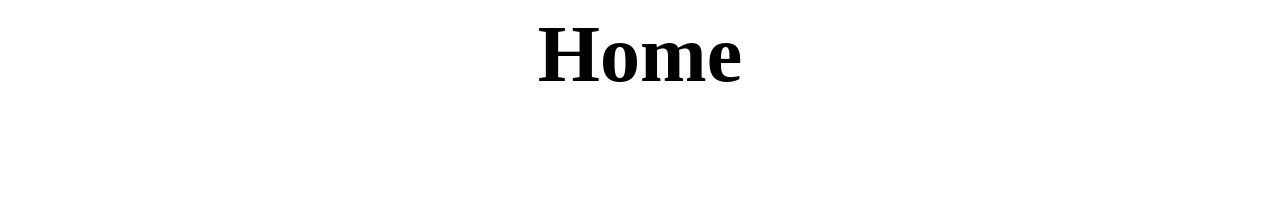
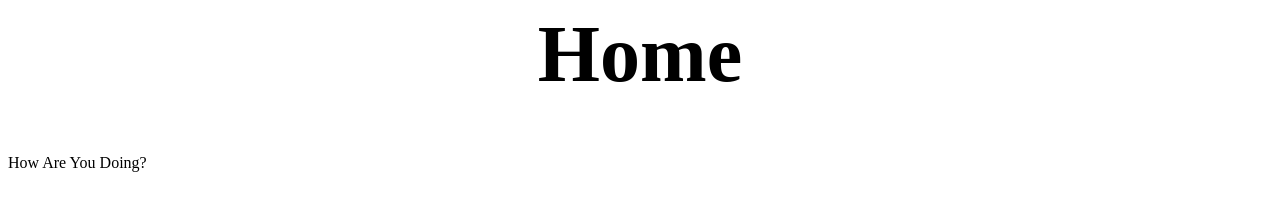
Before and after one commit to abdul0moiz/Project, a plain HTML site: page index.html in a window 1280 px wide. Shown: the part 143-354 px from the top of the page. Drawn offline with Linux system fonts and the light colour scheme.

Commit message:
Form-Updated

```diff
--- a/index.html
+++ b/index.html
@@ -46,5 +46,6 @@
     </ul>
     <br />
     <h1>Home</h1>
+    <p>How Are You Doing?</p>
 </body>
 </html>
```
